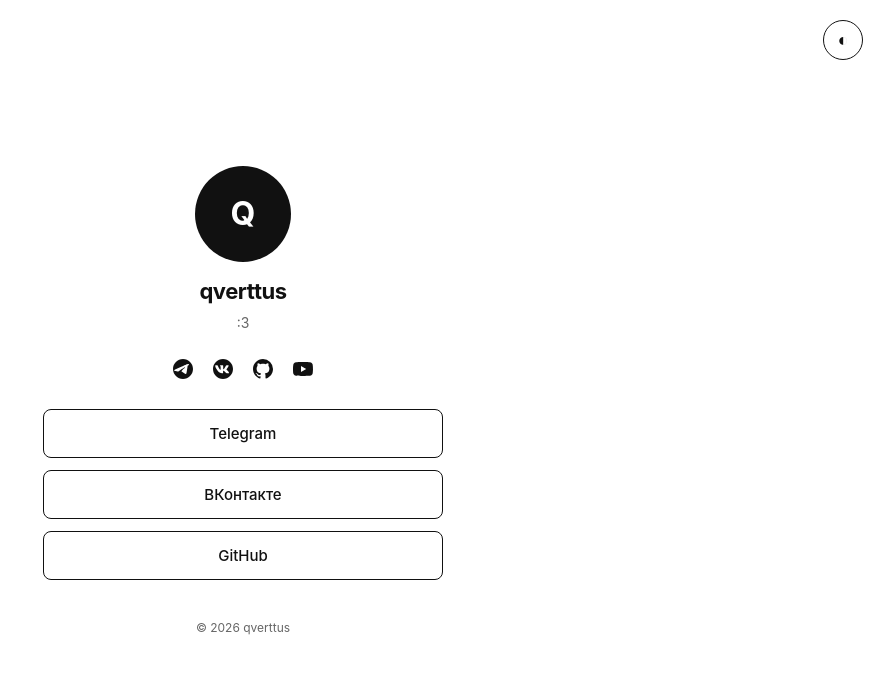
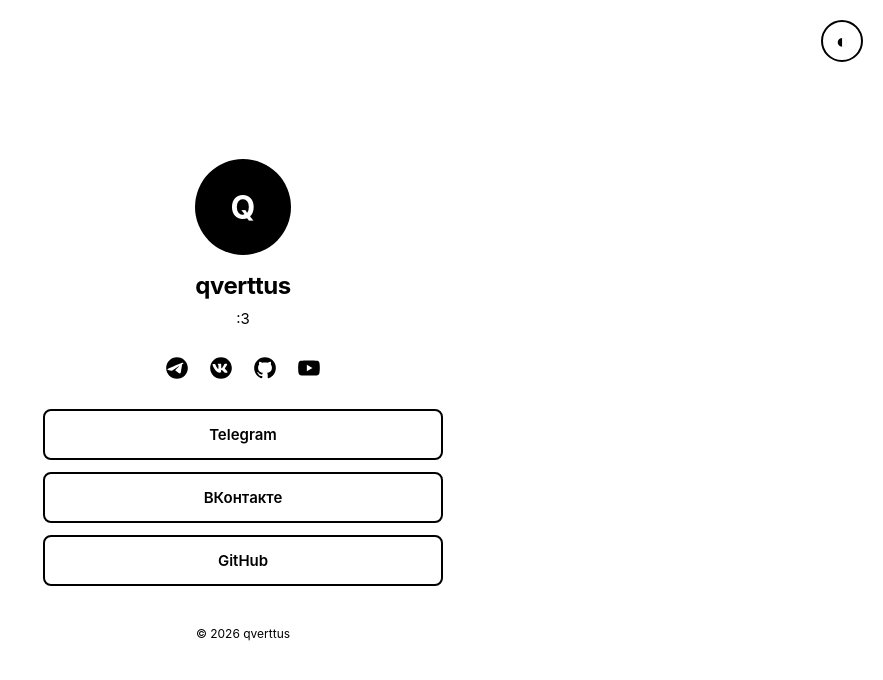
Before and after one commit to qverttus/qverttus.github.io, a plain HTML site: page index.html in a window 1280 px wide. Shown: the whole page, without its empty margins (397-1280 px from the left). Drawn offline with Linux system fonts and the light colour scheme.

Commit message:
Update index.html

```diff
--- a/index.html
+++ b/index.html
@@ -7,13 +7,11 @@
     <style>
         :root {
             --bg: #ffffff;
-            --fg: #111111;
-            --muted: #666666;
+            --fg: #000000;
         }
         body.dark {
-            --bg: #111111;
+            --bg: #000000;
             --fg: #ffffff;
-            --muted: #999999;
         }
         * {
             box-sizing: border-box;
@@ -29,27 +27,27 @@
             align-items: center;
             min-height: 100vh;
             padding: 20px;
-            transition: background-color 0.2s, color 0.2s;
+            transition: background-color 0.15s, color 0.15s;
         }
         .theme-toggle {
             position: fixed;
             top: 20px;
             right: 20px;
-            width: 40px;
-            height: 40px;
+            width: 42px;
+            height: 42px;
             border-radius: 50%;
-            border: 1.5px solid var(--fg);
-            background: var(--bg);
+            border: 2px solid var(--fg);
+            background-color: var(--bg);
             color: var(--fg);
             cursor: pointer;
             display: flex;
             align-items: center;
             justify-content: center;
-            font-size: 18px;
-            transition: all 0.2s ease;
+            font-size: 20px;
+            transition: background-color 0.15s, color 0.15s;
         }
         .theme-toggle:hover {
-            background: var(--fg);
+            background-color: var(--fg);
             color: var(--bg);
         }
         .container {
@@ -72,38 +70,37 @@
             object-fit: cover;
         }
         h1 {
-            font-size: 22px;
+            font-size: 24px;
             font-weight: 700;
             margin-bottom: 8px;
             letter-spacing: -0.5px;
         }
         p.bio {
-            font-size: 14px;
-            color: var(--muted);
+            font-size: 15px;
+            color: var(--fg);
             margin-bottom: 24px;
             line-height: 1.5;
         }
         .social-icons {
             display: flex;
             justify-content: center;
-            gap: 16px;
+            gap: 18px;
             margin-bottom: 28px;
         }
         .social-icon {
             color: var(--fg);
-            width: 24px;
-            height: 24px;
+            width: 26px;
+            height: 26px;
             display: inline-flex;
-            transition: transform 0.2s ease, opacity 0.2s ease;
+            transition: transform 0.15s ease;
         }
         .social-icon:hover {
-            transform: translateY(-2px);
-            opacity: 0.7;
+            transform: translateY(-3px);
         }
         .social-icon svg {
             width: 100%;
             height: 100%;
-            fill: currentColor;
+            fill: var(--fg);
         }
         .links {
             display: flex;
@@ -113,13 +110,14 @@
         .link-btn {
             display: block;
             padding: 14px 20px;
-            border: 1.5px solid var(--fg);
+            border: 2px solid var(--fg);
             border-radius: 8px;
             text-decoration: none;
+            background-color: var(--bg);
             color: var(--fg);
-            font-weight: 500;
+            font-weight: 600;
             font-size: 15px;
-            transition: all 0.2s ease;
+            transition: background-color 0.15s, color 0.15s;
         }
         .link-btn:hover {
             background-color: var(--fg);
@@ -128,13 +126,13 @@
         footer {
             margin-top: 40px;
             font-size: 12px;
-            color: var(--muted);
+            color: var(--fg);
         }
     </style>
 </head>
 <body>
 
-    <button class="theme-toggle" id="themeBtn" title="Сменить тему">◐</button>
+    <button class="theme-toggle" id="themeBtn" title="Инвертировать цвета">◐</button>
 
     <div class="container">
         <div class="avatar">Q</div>
```
